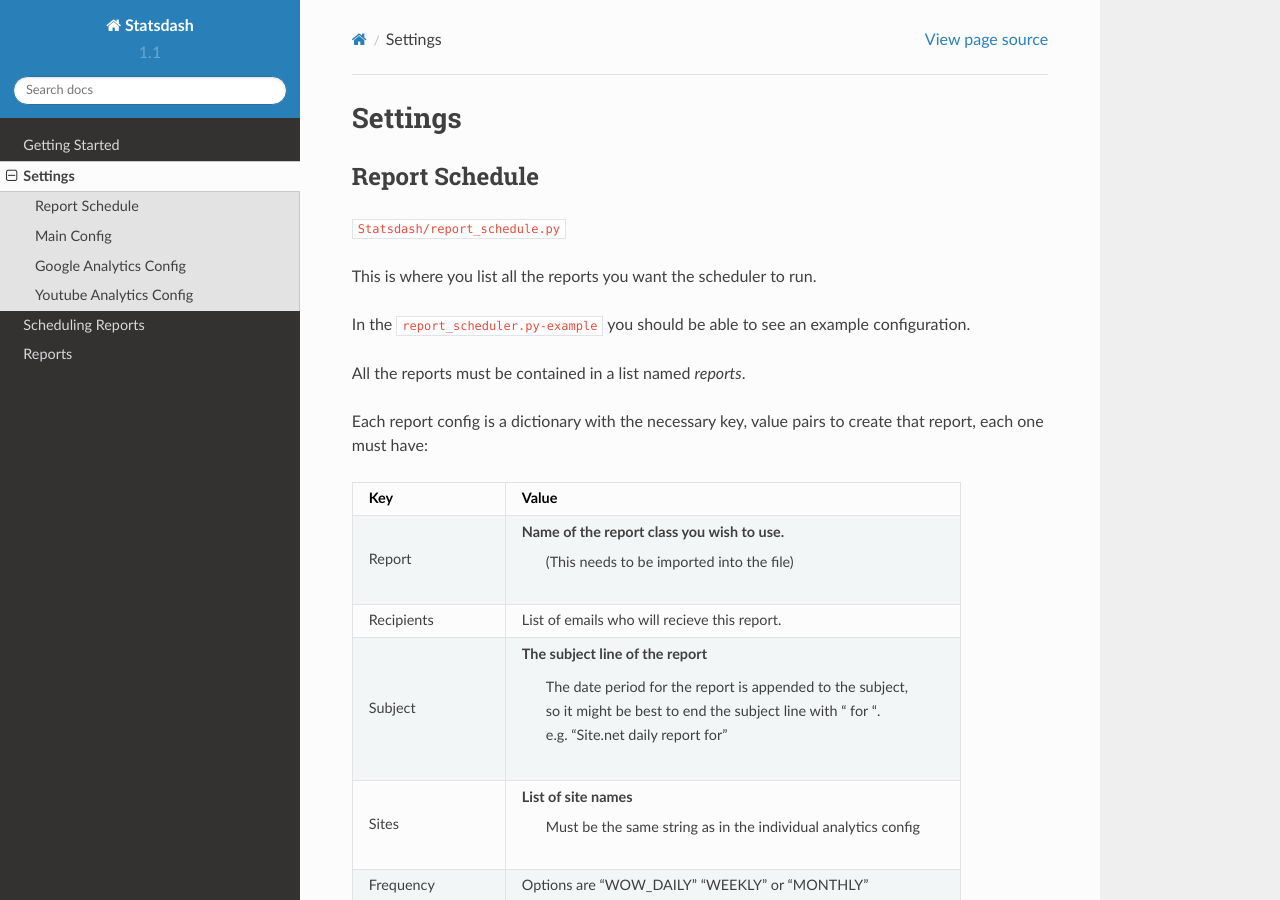
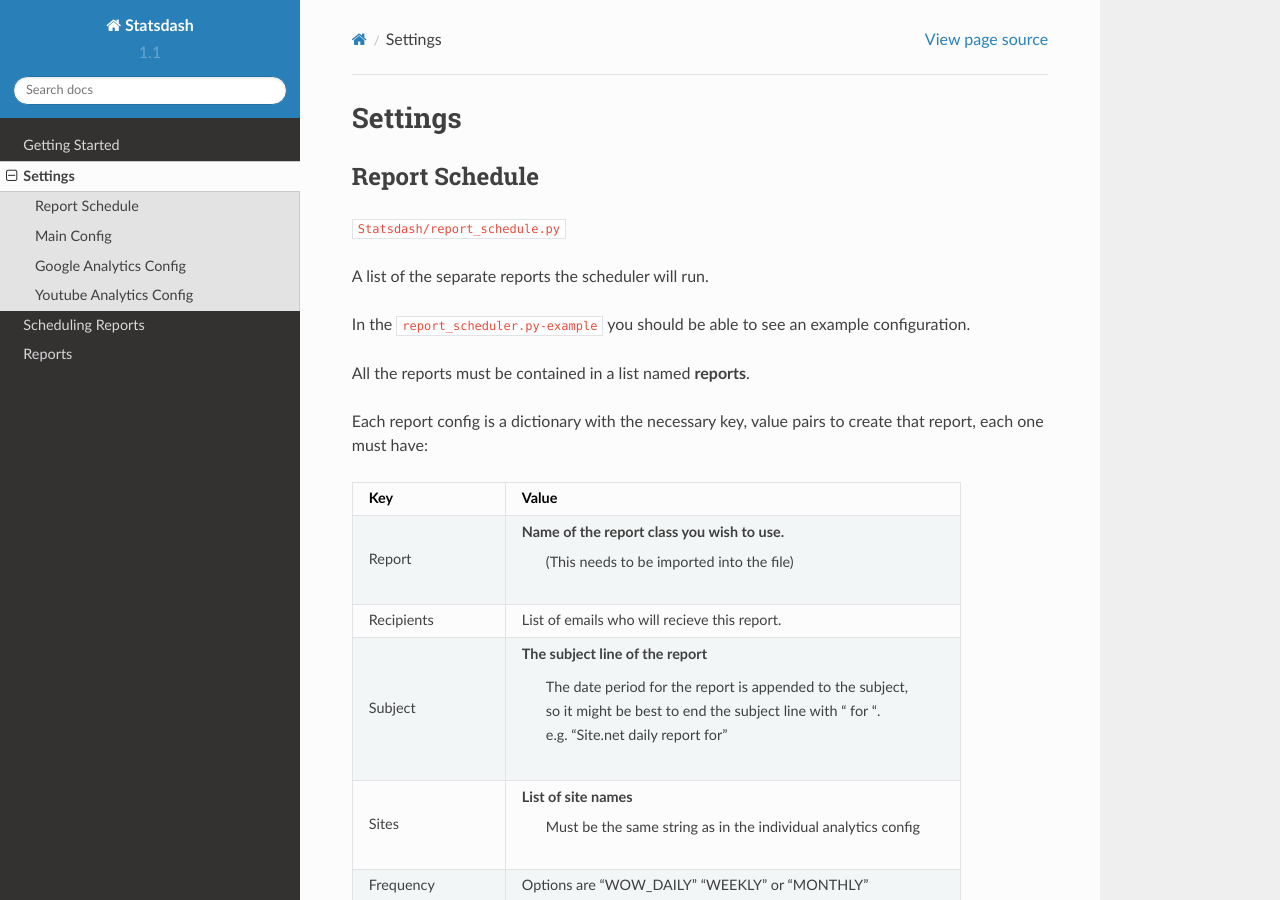
Before and after one commit to gamernetwork/gastatsdash, a Sphinx documentation site: the page built from docs/settings.rst, in a window 1280 px wide and 900 px high. Built offline with Sphinx 7.4.7 and the Read the Docs theme 2.0.0, drawn with Linux system fonts in a browser that asks for light colours; some of the changed text lies outside the part shown.

Commit message:
update settings

```diff
--- a/docs/settings.rst
+++ b/docs/settings.rst
@@ -6,11 +6,11 @@
 
 ``Statsdash/report_schedule.py``
 
-This is where you list all the reports you want the scheduler to run.
+A list of the separate reports the scheduler will run.
 
 In the ``report_scheduler.py-example`` you should be able to see an example configuration.
 
-All the reports must be contained in a list named *reports*.
+All the reports must be contained in a list named **reports**.
 
 Each report config is a dictionary with the necessary key, value pairs to create that report, each one must have:
 
```
Also changed, not shown: other parts of docs/settings.rst (+3 -0 lines).
